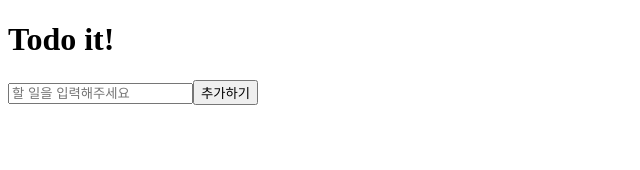
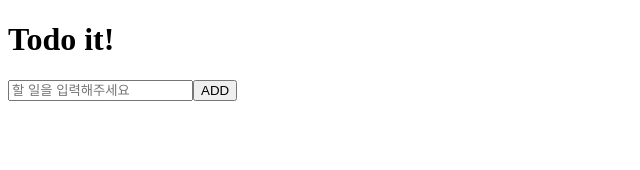
Before and after one commit to kimarinn/todolist, a Vue app: page / in a window 1280 px wide. Shown: the top 170 px of the page, without its empty margins (0-640 px from the left). Built offline with nearby package versions, Linux system fonts and the light colour scheme; a web font is replaced by a local one.

Commit message:
0904_윈도우로컬스토리지추가

```diff
--- a/src/components/TodoButton.vue
+++ b/src/components/TodoButton.vue
@@ -1,6 +1,6 @@
 <template>
     <div class="button">
-        <button @click="clickAddButton">추가하기</button>
+        <button @click="clickAddButton">ADD</button>
     </div>
 </template>
 
```
